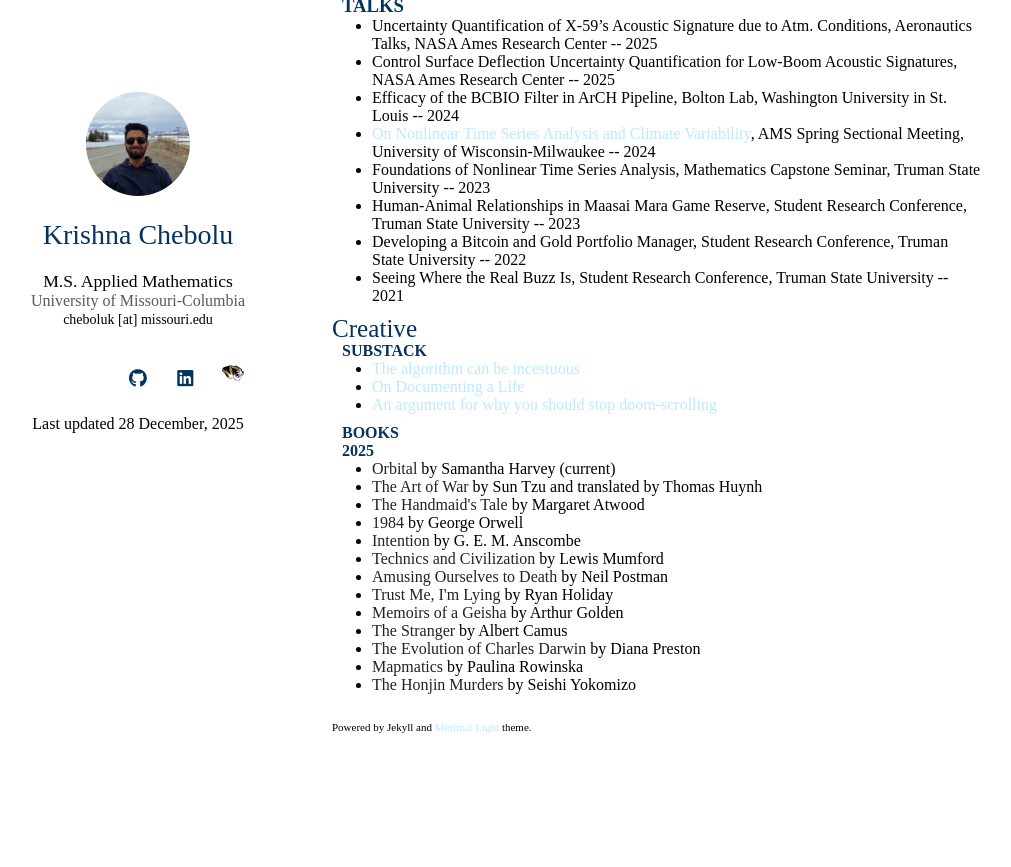
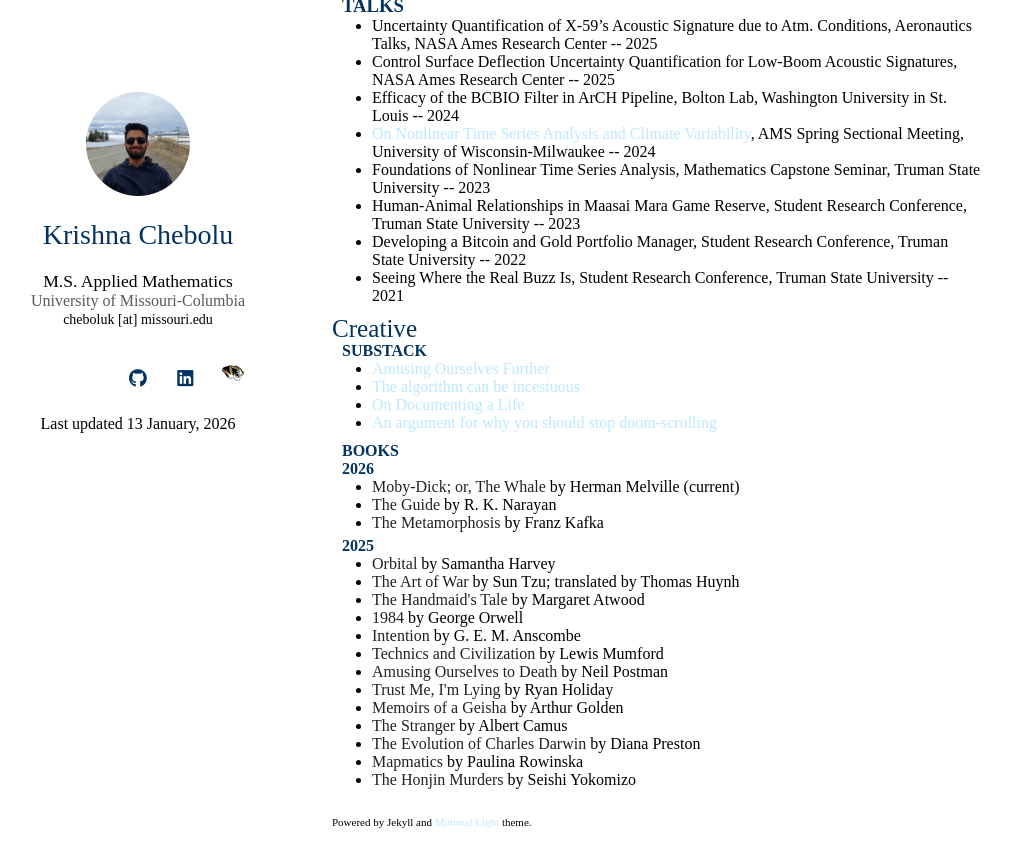
Before and after one commit to krishnachebolu/krishnachebolu.github.io, a Jekyll site: the page index.html, which Jekyll copies as it is, in a window 1280 px wide and 900 px high, scrolled down 1006 px. Shown: the top 867 px of the window, without its empty margins (138-1149 px from the left). Built offline with Jekyll 4.4.1, drawn with Linux system fonts in a browser that asks for light colours; nearby versions of some CDN libraries; a style sheet for code colours, icons or effects is not loaded; before the commit the page ends 1811 px from its top, so only the background shows below that.

Commit message:
Update index.html

```diff
--- a/index.html
+++ b/index.html
@@ -82,7 +82,7 @@
 
         </div>
         <br>
-Last updated 28 December, 2025
+Last updated 13 January, 2026
       </header>
       <section>
 
@@ -195,6 +195,7 @@
 
         <h4 style="margin:0 10px 0;">SUBSTACK</h4>
 <ul style="margin:0 0 10px;">
+  <li><a href="https://krishnachebolu.substack.com/p/amusing-ourselves-further">Amusing Ourselves Further</a></li>
   <li><a href="https://krishnachebolu.substack.com/p/the-algorithm-can-be-incestuous">The algorithm can be incestuous</a></li>
   <li><a href="https://krishnachebolu.substack.com/p/on-documenting-a-life">On Documenting a Life</a></li>
    <li><a href="https://krishnachebolu.substack.com/p/an-argument-for-why-you-should-stop">An argument for why you should stop doom-scrolling</a></li>
@@ -202,10 +203,16 @@
 </ul>
 
         <h4 style="margin:0 10px 0;">BOOKS</h4>
+           <h4 style="margin:0 10px 0;">2026</h4>
+<ul style="margin:0 0 5px;">
+  <li><strong>Moby-Dick; or, The Whale</strong> by Herman Melville (current)</li>
+  <li><strong>The Guide</strong> by R. K. Narayan</li>
+  <li><strong>The Metamorphosis</strong> by Franz Kafka</li>
+</ul>
         <h4 style="margin:0 10px 0;">2025</h4>
 <ul style="margin:0 0 5px;">
-  <li><strong>Orbital</strong> by Samantha Harvey (current)</li>
-  <li><strong>The Art of War</strong> by Sun Tzu and translated by Thomas Huynh</li>
+  <li><strong>Orbital</strong> by Samantha Harvey</li>
+  <li><strong>The Art of War</strong> by Sun Tzu; translated by Thomas Huynh</li>
   <li><strong>The Handmaid's Tale</strong> by Margaret Atwood</li>
   <li><strong>1984</strong> by George Orwell</li>
   <li><strong>Intention</strong> by G. E. M. Anscombe</li>
```
